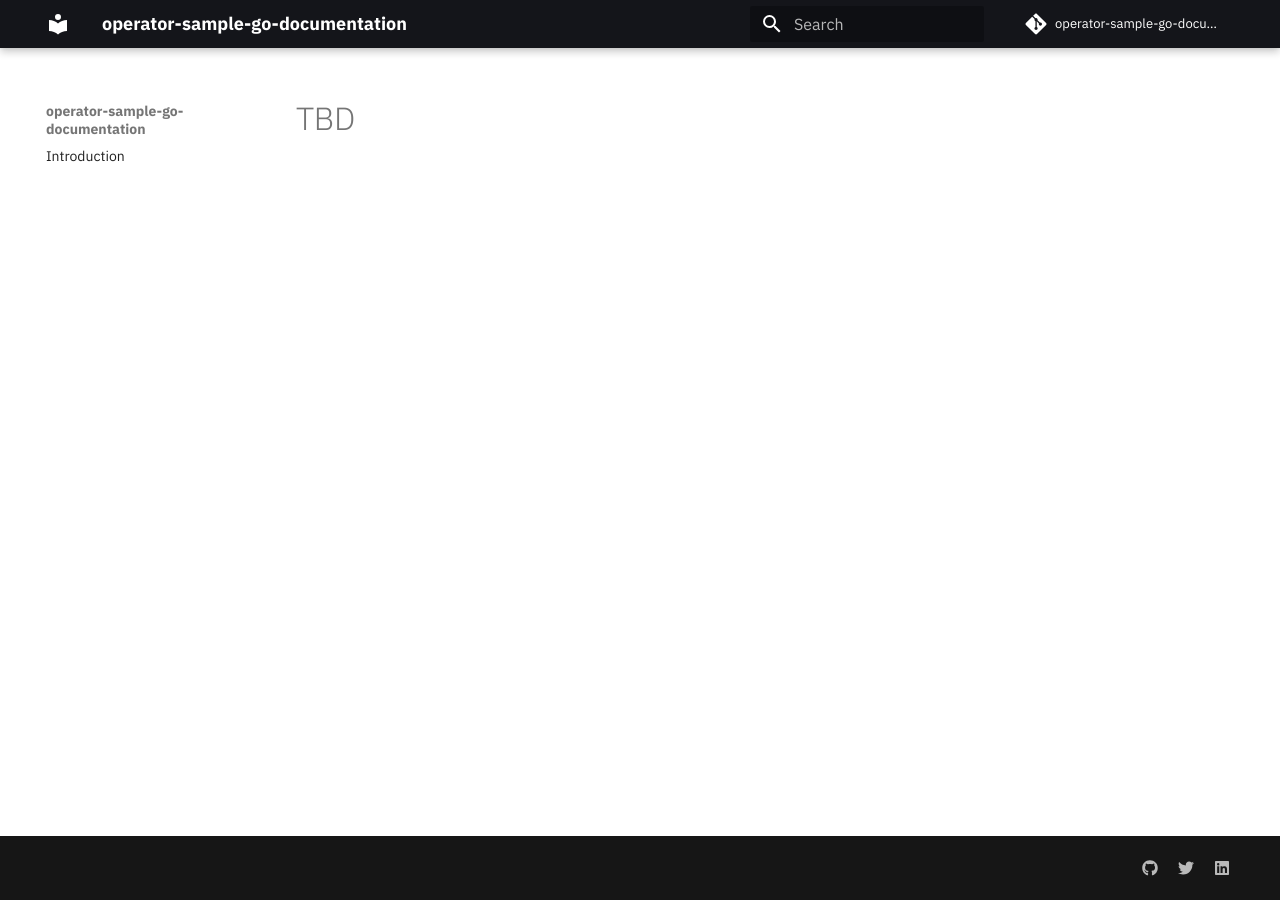
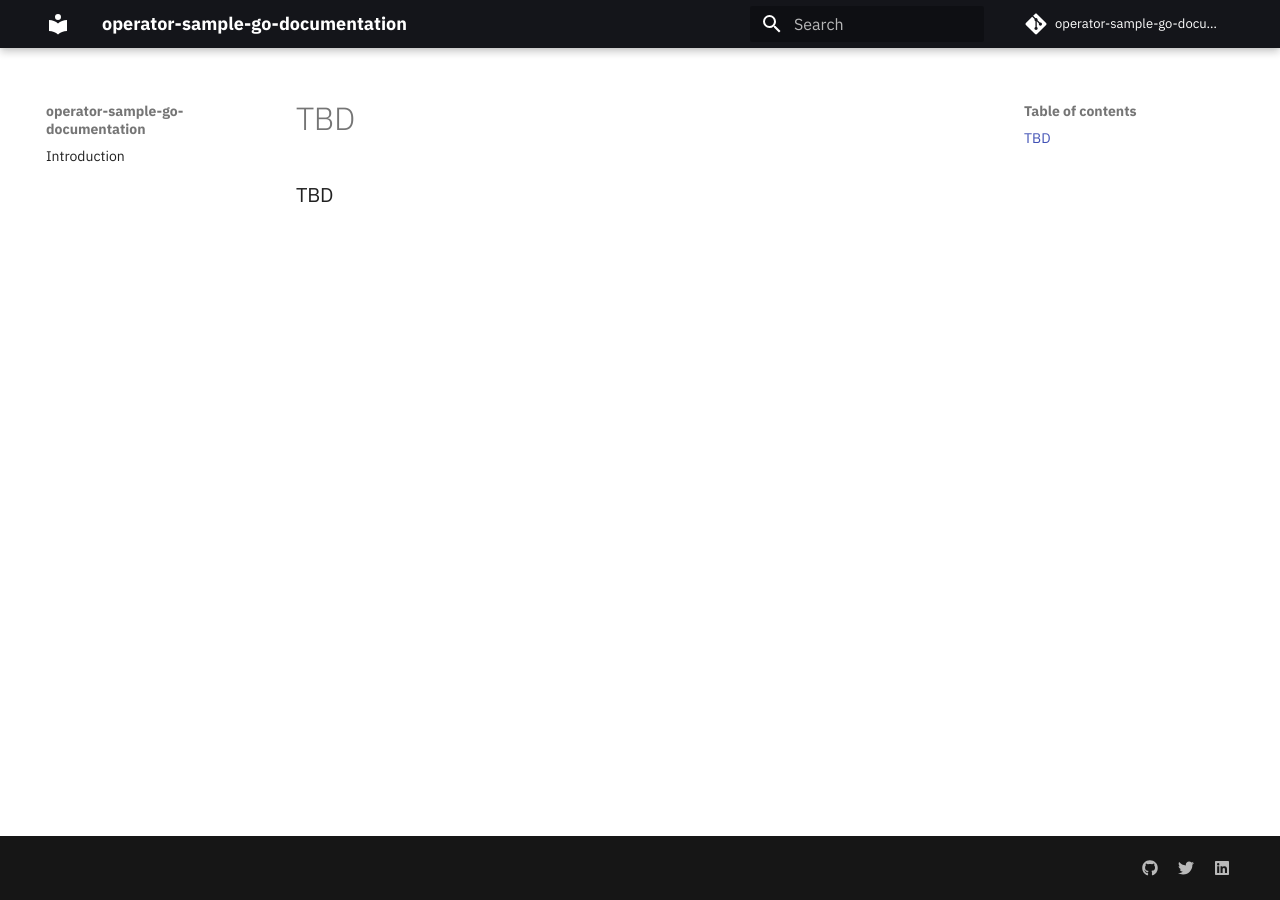
Before and after one commit to IBM/operator-sample-go-documentation, an MkDocs documentation site: the page built from documentation/README.md, in a window 1280 px wide. Built offline with MkDocs 1.6.1 and Material for MkDocs 9.7.7, drawn with Linux system fonts in a browser that asks for light colours; part of the change alters nothing that is shown.

Commit message:
update readme

```diff
--- a/documentation/README.md
+++ b/documentation/README.md
@@ -1 +1,3 @@
 # TBD
+
+### TBD
--- a/mkdocs.yml
+++ b/mkdocs.yml
@@ -47,7 +47,7 @@ theme:
 extra:
   social:
     - icon: fontawesome/brands/github
-      link: https://github.com/ibm/multi-tenancy
+      link: https://github.com/thomassuedbroecker/operator-sample-go-documentation
     - icon: fontawesome/brands/twitter
       link: https://twitter.com/ibmdeveloper
     - icon: fontawesome/brands/linkedin
```
